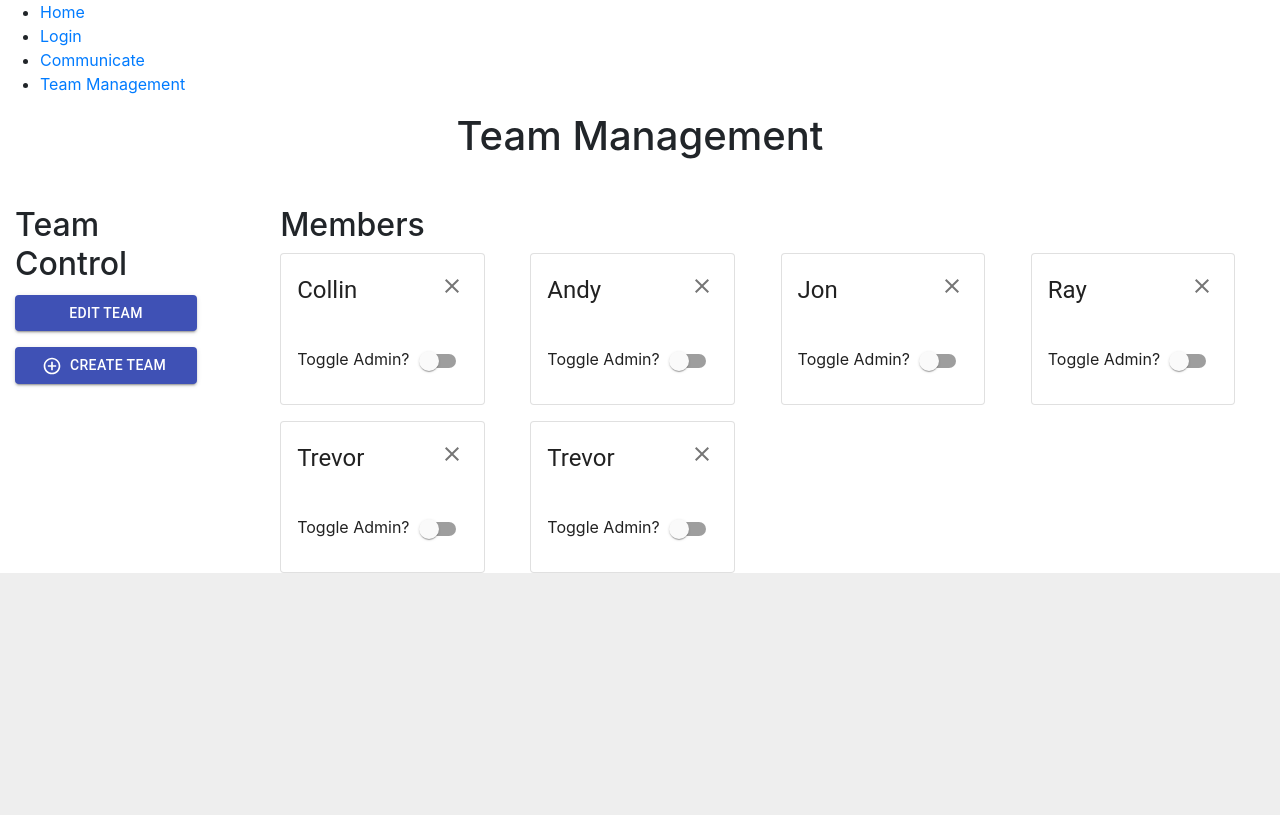
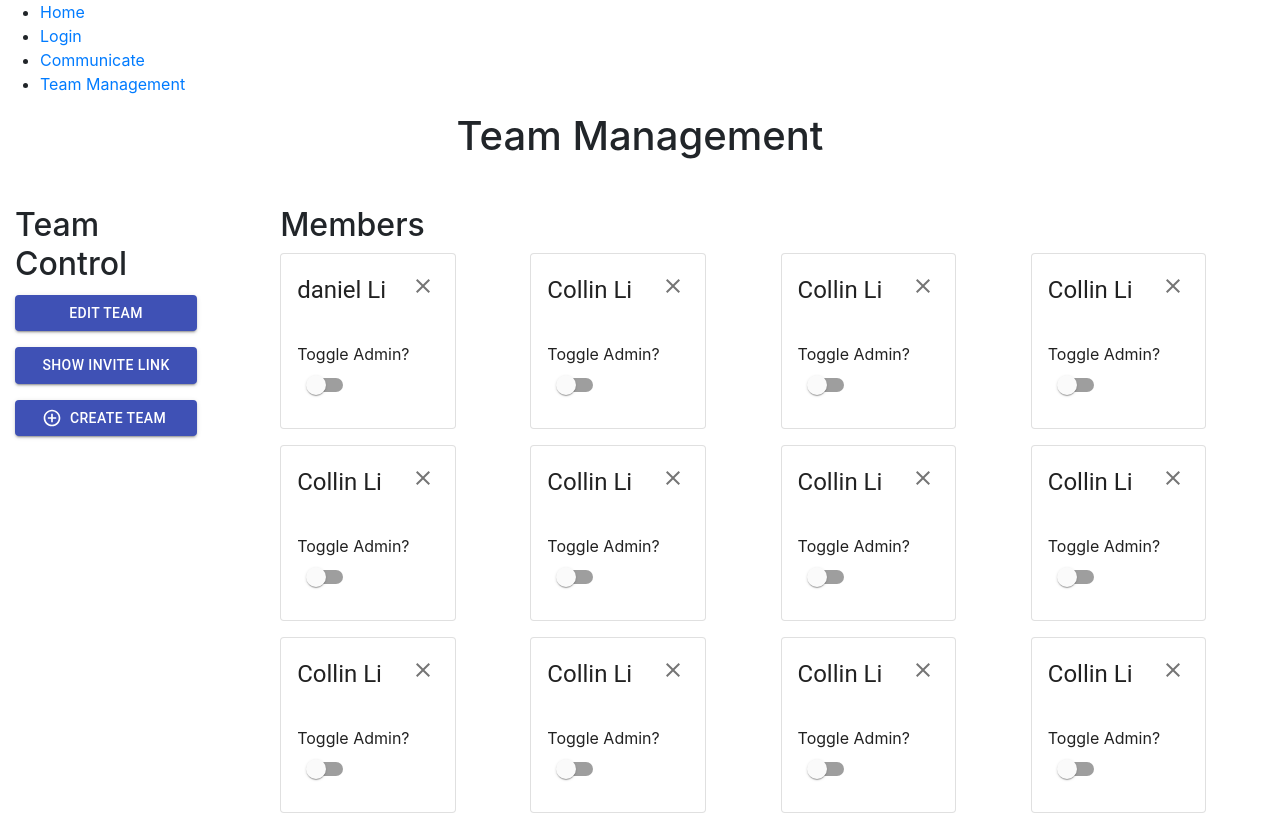
Before and after one commit to andyplank/gametime-frontend, a React app: page /#/TeamManagement in a window 1280 px wide. Shown: the top 815 px of the page. Built offline with nearby package versions, Linux system fonts and the light colour scheme.

Commit message:
more fields in create and edit, added tests

```diff
--- a/src/components/TeamManagement/MembersDisplay.jsx
+++ b/src/components/TeamManagement/MembersDisplay.jsx
@@ -9,11 +9,6 @@ import IconButton from '@material-ui/core/IconButton';
 import Grid from '@material-ui/core/Grid';
 import Switch from '@material-ui/core/Switch';
 import CloseIcon from '@material-ui/icons/Close';
-import {
-  Container,
-  Row,
-  Col,
-} from 'react-bootstrap';
 
 class MembersDisplay extends React.Component {
     constructor(props) {
@@ -40,7 +35,7 @@ class MembersDisplay extends React.Component {
 
     handleMemberRemove(user){
         //TODO
-        console.log(`removing ${user.name}`)
+        console.log(`removing ${user.firstName} ${user.lastName}`)
       }
 
     render(){
@@ -53,9 +48,13 @@ class MembersDisplay extends React.Component {
                     {members.map((user, index) => {
                     return (
                         <Grid container className="user-card-grid" key={index} item xs={3}>
-                        <Card key={index} variant="outlined">
+                        <Card
+                            className="member-card"
+                            key={index}
+                            variant="outlined"
+                        >
                             <CardHeader
-                        title={user.name}
+                            title={`${user.firstName} ${user.lastName}`}
                             action={
                                 <IconButton
                                     style={{ outline: "none" }}
@@ -68,6 +67,7 @@ class MembersDisplay extends React.Component {
                             <CardContent>
                                 Toggle Admin?
                                 <Switch
+                                    className="adminSwitch"
                                     checked={adminChecked[index]}
                                     onChange={() => this.handleAdminChange(index)}
                                     color="primary"
--- a/src/components/TeamManagement/TeamManagement.css
+++ b/src/components/TeamManagement/TeamManagement.css
@@ -8,14 +8,13 @@
   width: 40%;
 }
 
-.btn-edit-team {
+.btn-team {
   background-color: lightskyblue;
   padding-bottom: 100%;
-  width:13em;
+  width: 13em;
 }
 
-.btn-create-team {
-  background-color: lightskyblue;
-  padding-bottom: 5%;
-  width:13em;
+.member-card {
+  height: 50%;
+  width: 75%;
 }
--- a/src/components/TeamManagement/TeamManagement.jsx
+++ b/src/components/TeamManagement/TeamManagement.jsx
@@ -29,12 +29,22 @@ import {
 } from 'react-bootstrap';
 
 const members = [
-  { userID: 1, name: 'Collin' },
-  { userID: 2, name: 'Andy' },
-  { userID: 3, name: 'Jon' },
-  { userID: 4, name: 'Ray' },
-  { userID: 5, name: 'Trevor' },
-  { userID: 5, name: 'Trevor' },
+  { userID: 1, firstName: 'daniel', lastName: 'Li' },
+  { userID: 1, firstName: 'Collin', lastName: 'Li' },
+  { userID: 1, firstName: 'Collin', lastName: 'Li' },
+  { userID: 1, firstName: 'Collin', lastName: 'Li' },
+  { userID: 1, firstName: 'Collin', lastName: 'Li' },
+  { userID: 1, firstName: 'Collin', lastName: 'Li' },
+  { userID: 1, firstName: 'Collin', lastName: 'Li' },
+  { userID: 1, firstName: 'Collin', lastName: 'Li' },
+  { userID: 1, firstName: 'Collin', lastName: 'Li' },
+  { userID: 1, firstName: 'Collin', lastName: 'Li' },
+  { userID: 1, firstName: 'Collin', lastName: 'Li' },
+  { userID: 1, firstName: 'Collin', lastName: 'Li' },
+  { userID: 1, firstName: 'Collin', lastName: 'Li' },
+  { userID: 1, firstName: 'Collin', lastName: 'Li' },
+  { userID: 1, firstName: 'Collin', lastName: 'Li' },
+  { userID: 1, firstName: 'Collin', lastName: 'Li' },
 ];
 
 const headerStyle = {
@@ -48,7 +58,10 @@ class TeamManagement extends React.Component {
     this.state = {
       showTeamEdit: false,
       showTeamCreate: false,
+      showTeamInvite: false,
       teamNameError: false,
+      fundGoalError: false,
+      fundDescError: false,
       routingNumberError: false,
       adminChecked: [],
     };
@@ -66,23 +79,34 @@ handleTeamCreateClick(){
   console.log("create clicked")
 }
 
+  handleTeamInviteClick() {
+    //TODO generate link with endpoint
+    this.setState({ showTeamInvite: true });
+  }
+
   handleEditClose() {
-  //TODO
+    //TODO clear any edits
     this.setState({ showTeamEdit: false })
   }
 
   handleSaveTeamEdits() {
-  //TODO
+    //TODO call endpoint(PUT) to save edits to team
     console.log("save team edits clicked")
   }
 
   handleSaveTeamCreate() {
-  //TODO
+    //TODO call endpoint(POST) to create team
     console.log("save team create clicked")
   }
 
   renderTeamEditModal() {
-  const { showTeamEdit, teamNameError, routingNumberError } = this.state;
+    const {
+      showTeamEdit,
+      teamNameError,
+      fundGoalError,
+      fundDescError,
+      routingNumberError,
+    } = this.state;
     return (
       <Modal
         show={showTeamEdit}
@@ -95,6 +119,12 @@ renderTeamEditModal() {
           <form>
             <div style={{ paddingBottom: "5%" }}>
               <TextField variant="outlined" label="Team Name" error={teamNameError} />
+            </div>
+            <div style={{ paddingBottom: "5%" }}>
+              <TextField variant="outlined" label="Fund Goal" error={fundGoalError} />
+            </div>
+            <div style={{ paddingBottom: "5%" }}>
+              <TextField variant="outlined" label="Fund Description" error={fundDescError} />
             </div>
             <div>
               <TextField variant="outlined" label="Routing Number" error={routingNumberError}/>
@@ -110,7 +140,13 @@ renderTeamEditModal() {
   }
 
   renderTeamCreateModal() {
-  const { showTeamCreate } = this.state;
+    const {
+      showTeamCreate,
+      teamNameError,
+      fundGoalError,
+      fundDescError,
+      routingNumberError,
+    } = this.state;
     return (
       <Modal
         show={showTeamCreate}
@@ -120,7 +156,20 @@ renderTeamCreateModal() {
           <Modal.Title>Create Team</Modal.Title>
         </Modal.Header>
         <Modal.Body>
-        <p>create team</p>
+          <form>
+            <div style={{ paddingBottom: "5%" }}>
+              <TextField variant="outlined" label="Team Name" error={teamNameError} />
+            </div>
+            <div style={{ paddingBottom: "5%" }}>
+              <TextField variant="outlined" label="Fund Goal" error={fundGoalError} />
+            </div>
+            <div style={{ paddingBottom: "5%" }}>
+              <TextField variant="outlined" label="Fund Description" error={fundDescError} />
+            </div>
+            <div>
+              <TextField variant="outlined" label="Routing Number" error={routingNumberError}/>
+            </div>
+          </form>
         </Modal.Body>
         <Modal.Footer>
           <Button variant="contained" color="secondary" onClick={() => this.setState({ showTeamCreate: false })}>Close</Button>
@@ -130,11 +179,29 @@ renderTeamCreateModal() {
     )
   }
 
+  renderInviteLinkModal() {
+    const { showTeamInvite } = this.state;
+    return (
+      <Modal
+        show={showTeamInvite}
+        onHide={() => this.setState({ showTeamInvite: false })}
+      >
+        <Modal.Header closeButton>
+          <Modal.Title> Invite Link </Modal.Title>
+        </Modal.Header>
+        <Modal.Body>
+          <p style={{ textAlign: 'center' }}>invite link here</p>
+        </Modal.Body>
+      </Modal>
+    )
+  }
+
   render() {
     return(
       <div style={{ height: "100%" }}>
         {this.renderTeamEditModal()}
         {this.renderTeamCreateModal()}
+        {this.renderInviteLinkModal()}
         <h1 style={headerStyle}>Team Management</h1>
         <Container fluid>
           <Row>
@@ -142,7 +209,7 @@ renderTeamCreateModal() {
               <h2 style={{ display:'inline-block', paddingBottom: '2%' }}>Team Control</h2>
               <p>
                 <Button
-                  className="btn-edit-team"
+                  className="btn-team"
                   variant="contained"
                   color="primary"
                   onClick={() => this.handleTeamEditClick()}
@@ -152,7 +219,17 @@ renderTeamCreateModal() {
               </p>
               <p>
                 <Button
-                  className="btn-edit-team"
+                  className="btn-team"
+                  variant="contained"
+                  color="primary"
+                  onClick={() => this.handleTeamInviteClick()}
+                >
+                  Show Invite Link
+                </Button>
+              </p>
+              <p>
+                <Button
+                  className="btn-team"
                   variant="contained"
                   color="primary"
                   startIcon={ <AddCircleOutlineIcon/> }
```
Also changed, not shown: 1 other file (tests, documents, lock files or other folders). Lines whose indentation alone changed are shown as unchanged.
